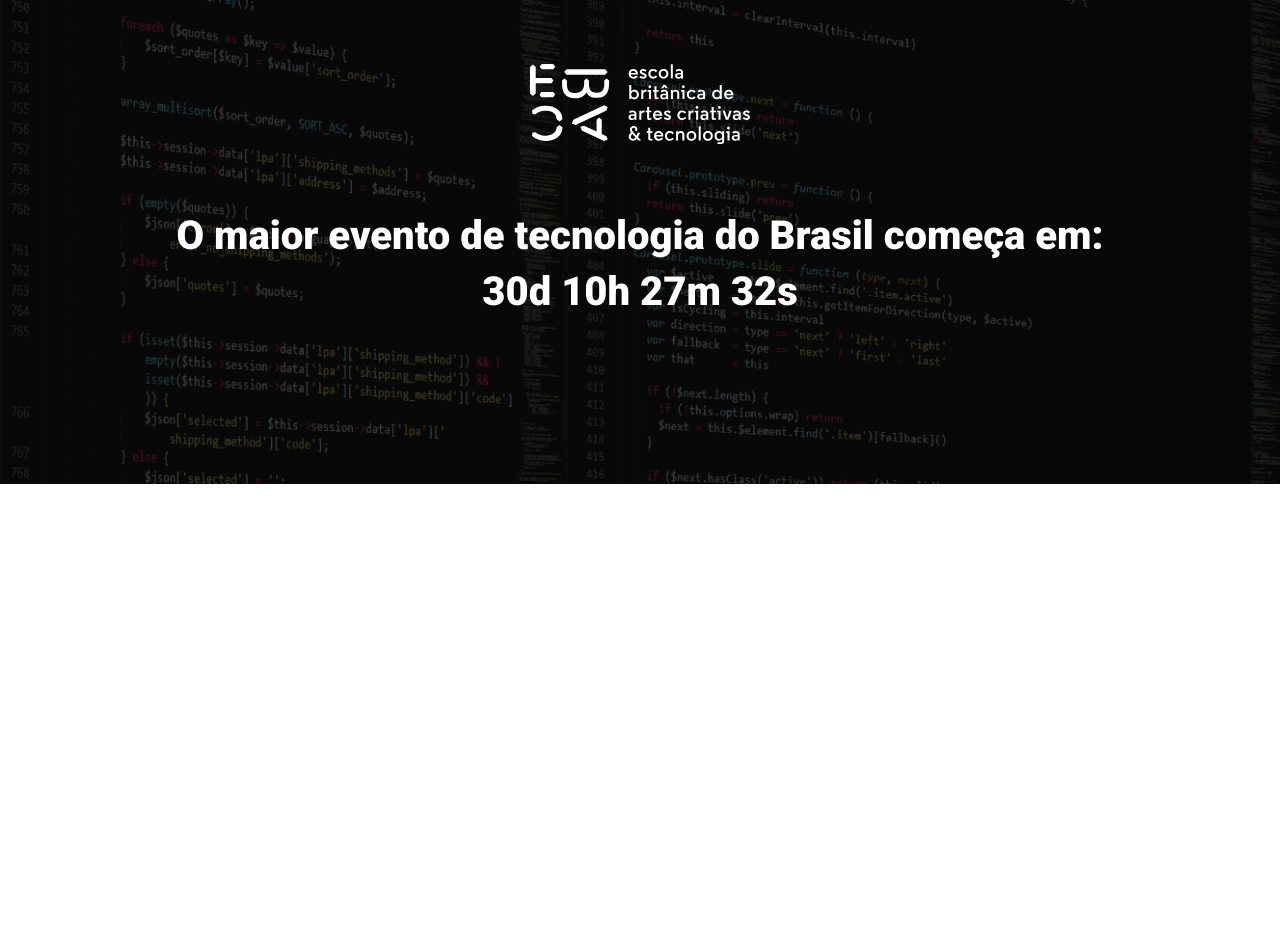
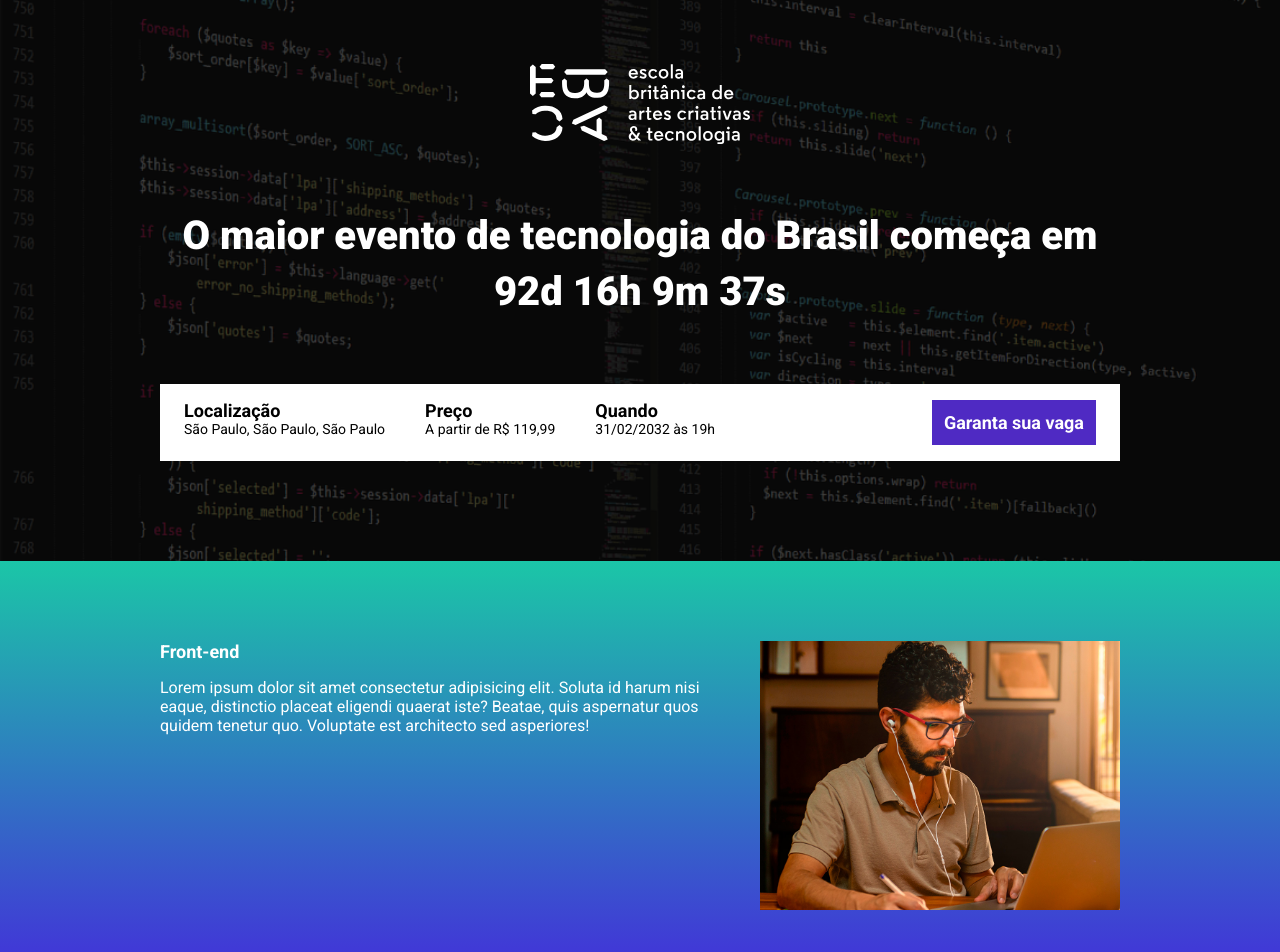
Before and after one commit to MSixels/tarefa_talks, a website built with Parcel: page src/index.html in a window 1280 px wide. Shown: the top 952 px of the page. Before the commit the page ends 800 px from the top, so only its background shows below. Built offline with nearby package versions, Linux system fonts and the light colour scheme.

Commit message:
criando a contagem regressiva

```diff
--- a/package.json
+++ b/package.json
@@ -2,9 +2,9 @@
   "name": "tarefa_talks",
   "version": "1.0.0",
   "description": "",
-  "main": "index.js",
   "scripts": {
     "dev": "parcel src/index.html src/styles/main.scss src/scripts/main.js",
+    "build": "parcel build src/index.html",
     "test": "echo \"Error: no test specified\" && exit 1"
   },
   "keywords": [],
--- a/src/index.html
+++ b/src/index.html
@@ -9,15 +9,81 @@
     <link rel="preconnect" href="https://fonts.gstatic.com" crossorigin>
     <link href="https://fonts.googleapis.com/css2?family=Roboto:wght@400;700;900&display=swap" rel="stylesheet">
     <link rel="stylesheet" href="./styles/main.scss">
+    <link rel="stylesheet" href="https://unpkg.com/aos@next/dist/aos.css" />
 </head>
 <body>
     <header class="hero">
         <div class="container">
             <img class="hero__logo" src="./images/ebac_logo.svg" alt="EBAC">
-            <p class="hero__text">O maior evento de tecnologia do Brasil começa em: 30d 10h 27m 32s</p>
+            <p
+            class="hero__text">O maior evento de tecnologia do Brasil começa em <span id="contador"></span>
+            </p>
+            <div class="infos-bar">
+                <ul class="infos-bar__infos">
+                    <li class="infos-bar__infos__item">
+                        <b>Localização</b>
+                        São Paulo, São Paulo, São Paulo
+                    </li>
+                    <li class="infos-bar__infos__item">
+                        <b>Preço</b>
+                        A partir de R$ 119,99
+                    </li>
+                    <li class="infos-bar__infos__item">
+                        <b>Quando</b>
+                        31/02/2032 às 19h
+                    </li>
+                </ul>
+                <a href="#" class="button button--primary">Garanta sua vaga</a>
+            </div>
         </div>
     </header>
 
+    <section class="event event--frontend" >
+        <div class="container" data-aos="fade-right">
+            <div class="event__detail">
+                <h2 class="event__detail__title">Front-end</h2>
+                <p class="event__detail__descripition">
+                    Lorem ipsum dolor sit amet consectetur adipisicing elit. Soluta id harum nisi eaque, distinctio placeat eligendi quaerat iste? Beatae, quis aspernatur quos quidem tenetur quo. Voluptate est architecto sed asperiores!
+                </p>
+            </div>
+            <img class="event__image" src="./images/frontend.png" alt="frontend">
+        </div>
+    </section>
+    <section class="event event--ui-ux event--image-left" >
+        <div class="container" data-aos="fade-left">
+            <div class="event__detail">
+                <h2 class="event__detail__title">UI/UX</h2>
+                <p class="event__detail__descripition">
+                    Lorem ipsum dolor sit amet consectetur adipisicing elit. Soluta id harum nisi eaque, distinctio placeat eligendi quaerat iste? Beatae, quis aspernatur quos quidem tenetur quo. Voluptate est architecto sed asperiores!
+                </p>
+            </div>
+            <img class="event__image" src="./images/ui-ux.png" alt="ui-ux">
+        </div>
+    </section>
+    <section class="event event--data-science">
+        <div class="container" data-aos="fade-down-right">
+            <div class="event__detail">
+                <h2 class="event__detail__title">Data Science</h2>
+                <p class="event__detail__descripition">
+                    Lorem ipsum dolor sit amet consectetur adipisicing elit. Soluta id harum nisi eaque, distinctio placeat eligendi quaerat iste? Beatae, quis aspernatur quos quidem tenetur quo. Voluptate est architecto sed asperiores!
+                </p>
+            </div>
+            <img class="event__image" src="./images/data.png" alt="frontend">
+        </div>
+    </section>
+    <section class="event event--backend event--image-left">
+        <div class="container" data-aos="fade-down-left">
+            <div class="event__detail">
+                <h2 class="event__detail__title">Back-end</h2>
+                <p class="event__detail__descripition">
+                    Lorem ipsum dolor sit amet consectetur adipisicing elit. Soluta id harum nisi eaque, distinctio placeat eligendi quaerat iste? Beatae, quis aspernatur quos quidem tenetur quo. Voluptate est architecto sed asperiores!
+                </p>
+            </div>
+            <img class="event__image" src="./images/backend.png" alt="frontend">
+        </div>
+    </section>
+
+    <script src="https://unpkg.com/aos@next/dist/aos.js"></script>
     <script src="./scripts/main.js"></script>
 </body>
 </html>
--- a/src/scripts/main.js
+++ b/src/scripts/main.js
@@ -1 +1,28 @@
-console.log("olá mundo");
+    AOS.init();
+
+    const dataDoEvento = new Date("Sep 16, 2023 12:00:00");
+    const timeStampDoEvento = dataDoEvento.getTime();
+
+    const contaAsHoras = setInterval(function (){
+        const agora = new Date();
+        const timeStampAtual = agora.getTime();
+
+        const distanciaAteOEvento = timeStampDoEvento - timeStampAtual;
+        const diasEmMS = 1000 * 60 * 60 * 24;
+        const horaEmMS = 1000 * 60 * 60;
+        const minutoEmMs = 1000* 60;
+
+
+        const diasAteOEvento = Math.floor(distanciaAteOEvento / diasEmMS);
+        const horasAteOEvento = Math.floor((distanciaAteOEvento % diasEmMS) / horaEmMS);
+        const minutosAteOEvento = Math.floor((distanciaAteOEvento % horaEmMS) / minutoEmMs);
+        const segundosAteOEvento = Math.floor((distanciaAteOEvento % minutoEmMs) / 1000);
+
+
+        document.getElementById('contador').innerHTML = `${diasAteOEvento}d ${horasAteOEvento}h ${minutosAteOEvento}m ${segundosAteOEvento}s`;
+
+        if(distanciaAteOEvento < 0 ) {
+            clearInterval(contaAsHoras);
+            document.getElementById('contador').innerHTML = `Evento Expirado`
+        }
+    }, 1000);
--- /dev/null
+++ b/src/styles/_event.scss
@@ -0,0 +1,66 @@
+@use 'variables';
+
+.event {
+    padding: 80px 0;
+
+    &--frontend {
+        background-image: linear-gradient(variables.$blue1, variables.$blue2);
+    }
+
+    &--ui-ux {
+        background-image: linear-gradient(variables.$blue2, variables.$pink);
+    }
+
+    &--data-science {
+        background-image: linear-gradient(variables.$pink, variables.$yellow);
+    }
+
+    &--backend {
+        background-image: linear-gradient(variables.$yellow, variables.$pink);
+    }
+
+    &--image-left {
+        .container {
+            flex-direction: row-reverse;
+        }
+    }
+
+    .container {
+        display: flex;
+        gap: 40px;
+    }
+
+    &__image{
+        width: 360px;
+    }
+
+    &__detail {
+
+        &__title{
+            font-size: 18px;
+            font-weight: bold;
+            margin-bottom: 16px;
+        }
+
+        &__description {
+            line-height: 22px;
+        }
+    }
+
+
+@media (max-width: 640px) {
+    .container {
+        display: block;
+    }
+
+    &__image {
+        width: 100%;
+    }
+
+    &__detail {
+        margin-right: 0;
+        margin-bottom: 16px;
+    }
+}
+
+}
--- a/src/styles/_hero.scss
+++ b/src/styles/_hero.scss
@@ -1,3 +1,5 @@
+@use 'variables';
+
 .hero {
     padding-top: 64px;
     padding-bottom: 100px;
@@ -16,7 +18,7 @@
         left: 0;
         width: 100%;
         height: 100%;
-        background-color: #000;
+        background-color: variables.$secondaryTedxtColor;
         content: '';
         opacity: .7;
     }
--- /dev/null
+++ b/src/styles/_variables.scss
@@ -0,0 +1,8 @@
+$textColor: #fff;
+$secondaryTedxtColor: #000;
+
+$blue1: #1BC6A7;
+$blue2: #442bdb;
+$pink: #89223b;
+$yellow: #9c791d;
+$purple: #4f2ac3;
--- /dev/null
+++ b/src/styles/components/_buttons.scss
@@ -0,0 +1,26 @@
+@use '../variables';
+
+.button {
+    padding: 12px;
+    font-size: 18px;
+    font-weight: bold;
+    text-decoration: none;
+    text-align: center;
+    white-space: nowrap;
+
+    &--primary {
+        color: variables.$textColor;
+        background-color: variables.$purple;
+    }
+
+    @media (max-width: 640px) {
+        display: flex;
+        width: 100%;
+        align-items: center;
+    }
+
+    @media (max-width: 1024px) {
+        display: flex;
+        align-items: center;
+    }
+}
--- /dev/null
+++ b/src/styles/components/_infos_bar.scss
@@ -0,0 +1,42 @@
+@use '../variables';
+
+.infos-bar {
+    padding: 16px 24px;
+    background-color: variables.$textColor;
+    display: flex;
+    justify-content: space-between;
+
+    &__infos {
+        display: flex;
+        gap: 40px;
+
+        &__item {
+            font-size: 14px;
+            color: variables.$secondaryTedxtColor;
+
+            b {
+                color: variables.$secondaryTedxtColor;
+                font-size: 18px;
+                display: block;
+            }
+        }
+    }
+
+    @media (max-width: 640px) {
+        display: block;
+        &__infos {
+            display: block;
+
+            &__item {
+                margin-bottom: 24px;
+            }
+        }
+    }
+
+    @media (max-width: 1024px) {
+        &__infos {
+            gap: 16px;
+        }
+    }
+
+}
--- a/src/styles/main.scss
+++ b/src/styles/main.scss
@@ -1,11 +1,16 @@
 @use 'hero';
+@use 'components/infos_bar';
+@use 'components/buttons';
+@use 'event';
+@use 'variables';
 
 * {
     margin: 0;
     padding: 0;
     box-sizing: border-box;
     font-family: Roboto, sans-serif;
-    color: #fff;
+    color: variables.$textColor;
+    list-style: none;
 }
 
 .container {
```
